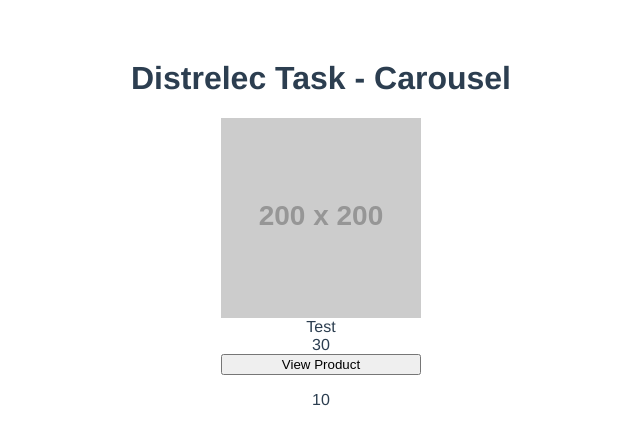
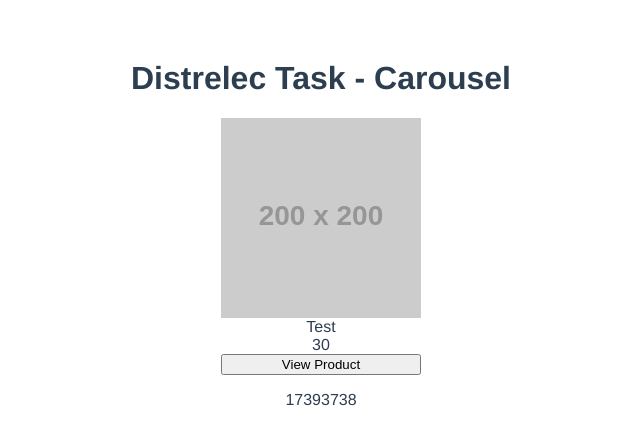
Before and after one commit to PatrickWhitehouse/Vue-Carousel, a Vue app in the folder carousel/: page / in a window 1280 px wide. Shown: the top 444 px of the page, without its empty margins (319-959 px from the left). Built offline with nearby package versions, Linux system fonts and the light colour scheme.

Commit message:
change base point of json

```diff
--- a/carousel/src/App.vue
+++ b/carousel/src/App.vue
@@ -2,7 +2,8 @@
   <div id="app">
     <h1>Distrelec Task - Carousel</h1>
     <Product name="Test" price="30" url="lorem"/>
-    <p>{{products.numberOfItems}}</p>
+    <p>{{products[0].code}}</p>
+
   </div>
 </template>
 
@@ -18,7 +19,7 @@ export default {
   },
   data(){
     return{
-      products: JSON
+      products: JSON.carouselData
     }
   }
 }
```
